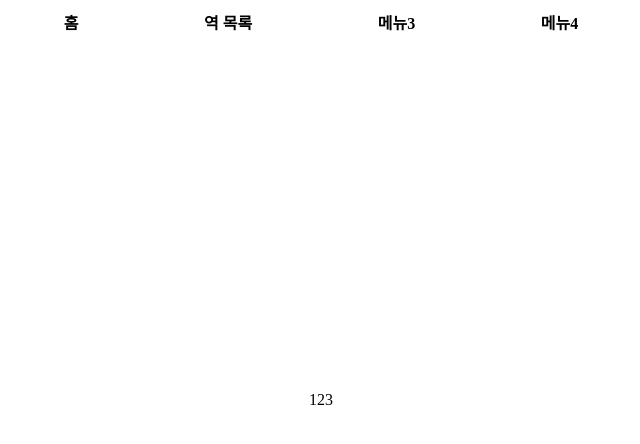
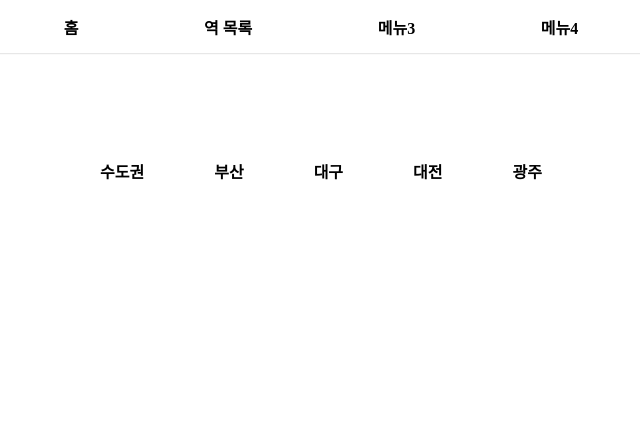
Before and after one commit to crewd/SubwayToilet, a React app: page /stationList in a window 1280 px wide. Shown: the top 444 px of the page, without its empty margins (319-959 px from the left). Built offline with nearby package versions, Linux system fonts and the light colour scheme.

Commit message:
22.03.21 list menu compose

```diff
--- a/src/components/Header.js
+++ b/src/components/Header.js
@@ -1,29 +1,32 @@
 import styled from 'styled-components';
 import device from '../style/theme';
 import { Link } from 'react-router-dom';
+import { useState } from 'react';
 
 const Header = () => {
+
   return (
     <NavWrapper>
       <NavUl>
         <NavList><NavLink to="/">홈</NavLink></NavList>
         <NavList><NavLink to="stationList">역 목록</NavLink></NavList>
-        <NavList>메뉴3</NavList>
-        <NavList>메뉴4</NavList>
+        <NavList><NavLink to="/">메뉴3</NavLink></NavList>
+        <NavList><NavLink to="/">메뉴4</NavLink></NavList>
       </NavUl>
-    </NavWrapper>
+    </NavWrapper >
   )
 };
 
 const NavWrapper = styled.div`
   display: flex;
   justify-content: center;
-  height: 48px;
+  height: 53px;
   position: fixed;
   top: 0;
   left: 0;
   right: 0;
   z-index: 1000;
+  box-shadow: 0 2px 2px -2px rgba(0, 0, 0, .3);
 `
 
 const NavUl = styled.ul`
@@ -47,6 +50,19 @@ const NavUl = styled.ul`
 const NavList = styled.li`
 line-height: 48px;
 font-weight: bold;
+position: relative;
+padding: 5px 10px;
+::before{
+  content: "";
+  height: 5px;
+  background-color: #aaa;
+  position: absolute;
+  bottom: 0;
+  left: 0;
+}
+&:active::before, &:hover::before {
+  width: 100%;
+}
 `
 
 const NavLink = styled(Link)`
--- a/src/components/SearchBar.js
+++ b/src/components/SearchBar.js
@@ -47,10 +47,6 @@ const SearchBar = () => {
     return setSearchResult('')
   }, [searchValue])
 
-  useEffect(() => {
-    console.log(searchResult)
-  }, [searchResult])
-
   return (
     <SearchWrapper>
       <SearchForm>
@@ -62,7 +58,7 @@ const SearchBar = () => {
           <AutoCompletForm>
             {searchResult && searchResult.length > 0 ? searchResult.map((result, i) => {
               if (i < 5) {
-                return <p key={i}>{result.name} {result.line}</p>
+                return <p key={i}>{result.stationName} {result.lineName}</p>
               }
             }) : <p>검색어를 확인해 주세요</p>}
           </AutoCompletForm>
@@ -131,7 +127,6 @@ const AutoCompletForm = styled.div`
   font-size: 16px;
   min-height: 66px;
   max-height: 216px;
-  overflow: hidden;
   >p {
     padding: 10px 15px;
     box-sizing: border-box;
--- /dev/null
+++ b/src/components/SelectBox.js
@@ -0,0 +1,25 @@
+import styled from 'styled-components';
+
+const SearchBox = (props) => {
+  console.log(props)
+  return (
+    <Select>
+      {props.options.map((option, i) => (
+        <option key={'region' + i} value={option.value}>
+          {option.name}
+        </option>
+      ))}
+    </Select>
+  )
+}
+
+const Select = styled.select`
+  width: 150px;
+  padding: 10px;
+  border-color: #B7B7B7;
+  &:focus{
+    outline: none;
+  }
+`
+
+export default SearchBox;
--- a/src/pages/App.js
+++ b/src/pages/App.js
@@ -12,6 +12,7 @@ const App = () => {
   useEffect(() => {
     setScreenSize();
   });
+
   return (
     <AppLayout>
       <Routes>
--- a/src/pages/Home.js
+++ b/src/pages/Home.js
@@ -6,7 +6,7 @@ import Wrapper from '../components/Wrapper'
 const Home = () => {
   return (
     <HomeWrapper>
-      <Title>타이틀</Title>
+      <Title>지하철 화장실</Title>
       <SearchBar />
     </HomeWrapper>
   )
@@ -23,7 +23,7 @@ const HomeWrapper = styled(Wrapper)`
 `
 const Title = styled.div`
   width: 100%;
-  font-size: 48px;
+  font-size: 36px;
   text-align: center;
 `
 
--- a/src/pages/StationList.js
+++ b/src/pages/StationList.js
@@ -1,18 +1,66 @@
 import styled from 'styled-components';
 import Wrapper from '../components/Wrapper';
-
+import SelectBox from '../components/SelectBox';
 
 const StationList = () => {
+
+  const regionOption = [
+    { value: 'seoul', name: '수도권' },
+    { value: 'busan', name: '부산' }
+  ]
+
   return (
     <ListWrapper>
-      123
+      <InnerBox>
+        <RegionSelectDiv>
+          <RegionSelectUl>
+            <li>수도권</li>
+            <li>부산</li>
+            <li>대구</li>
+            <li>대전</li>
+            <li>광주</li>
+          </RegionSelectUl>
+        </RegionSelectDiv>
+      </InnerBox>
     </ListWrapper>
   )
 }
 
 const ListWrapper = styled(Wrapper)`
-  align-items: center;
-  height: 100vh;
+  margin-top: 150px;
+`
+
+const InnerBox = styled.div`
+  width: 50%;
+`
+
+const RegionSelectDiv = styled.div`
+  display: flex;
+  justify-content: center;
+  list-style:none;
+`
+
+const RegionSelectUl = styled.div`
+  display: flex;
+  justify-content: space-around;
+  width: 80%;
+  >li{
+    font-weight: bold;
+    cursor: pointer;
+    padding: 15px 10px;
+    position: relative;
+    ::before{
+      content: "";
+      height: 3px;
+      background-color: #aaa;
+      position: absolute;
+      bottom: 0;
+      left: 0;
+    }
+  &:active::before,&:hover::before {
+    width: 100%;
+  }
+  }
 `
 
 export default StationList;
```
Also changed, not shown: src/components/SelectButton.js (added). Lines whose indentation alone changed are shown as unchanged.
